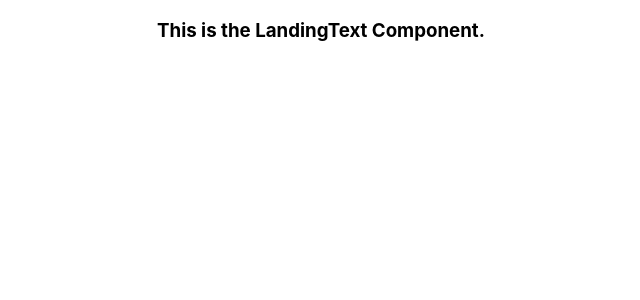
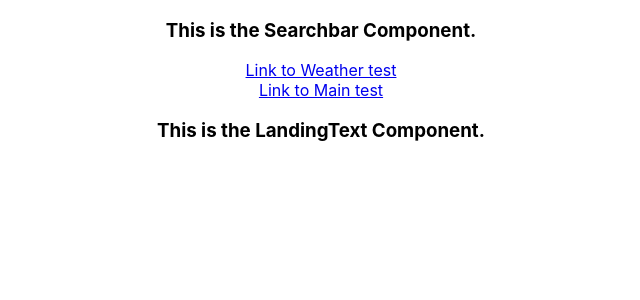
Before and after one commit to censoredbythefcc95/Project-2---React, a React (Create React App) app: page / in a window 1280 px wide. Shown: the top 300 px of the page, without its empty margins (319-959 px from the left). Built offline with nearby package versions, Linux system fonts and the light colour scheme.

Commit message:
Tested my main two routes and confirmed they are working, but they need more features enabled

```diff
--- a/src/App.js
+++ b/src/App.js
@@ -6,10 +6,12 @@ import { Route } from "react-router-dom";
 import './App.css';
 import LandingText from "./components/LandingText";
 import MainDisplay from "./components/MainDisplay";
+import SearchBar from "./components/SearchBar";
 
 function App() {
   return (
     <div className="App">
+      <SearchBar />
       <Route path="/">
         <LandingText />
       </Route>
--- a/src/components/SearchBar.js
+++ b/src/components/SearchBar.js
@@ -1,9 +1,17 @@
 import React from "react";
+import { Link } from "react-router-dom";
 
 const SearchBar = () => {
     return (
         <div>
             <h3>This is the Searchbar Component.</h3>
+            <Link to="./weather">
+                <div>Link to Weather test</div>
+            </Link>
+            <Link to="/">
+                <div>Link to Main test</div>
+            </Link>
+
         </div>
     )
 }
```
Also changed, not shown: 1 other file (tests, documents, lock files or other folders).
